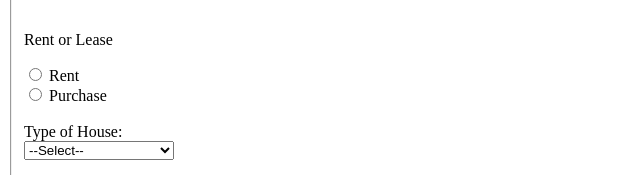
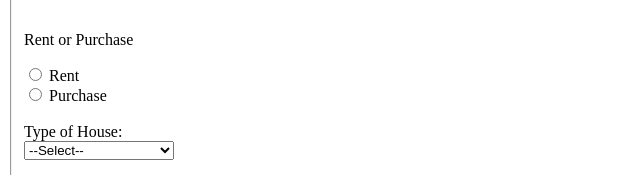
Before and after one commit to abdulazizayuba/abdulazizayuba.github.io, a plain HTML site: page index.html in a window 1280 px wide. Shown: the part 1110-1285 px from the top of the page, 0-640 px from the left. Drawn offline with Linux system fonts and the light colour scheme.

Commit message:
Final version with correct content

```diff
--- a/index.html
+++ b/index.html
@@ -77,7 +77,7 @@
       <label for="location">Preferred Location:</label><br>
       <input type="text" id="location" name="location"><br><br>
 
-      <p>Rent or Lease</p>
+      <p>Rent or Purchase</p>
       <input type="radio" id="rent" name="rentorpurchase" required>
       <label for="rentorpurchase">Rent</label><br>
 
```
